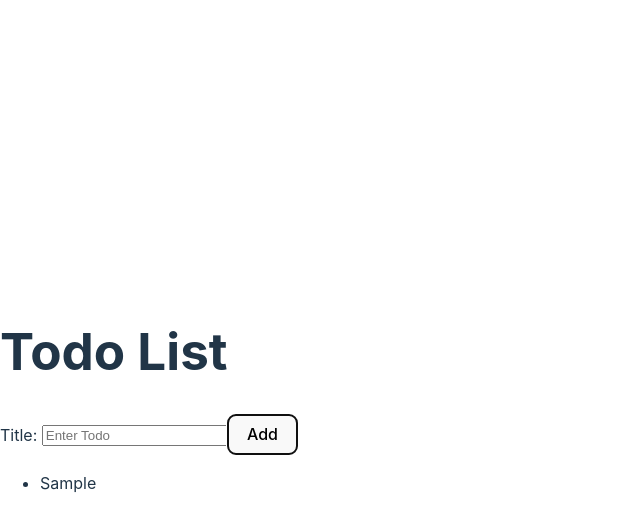
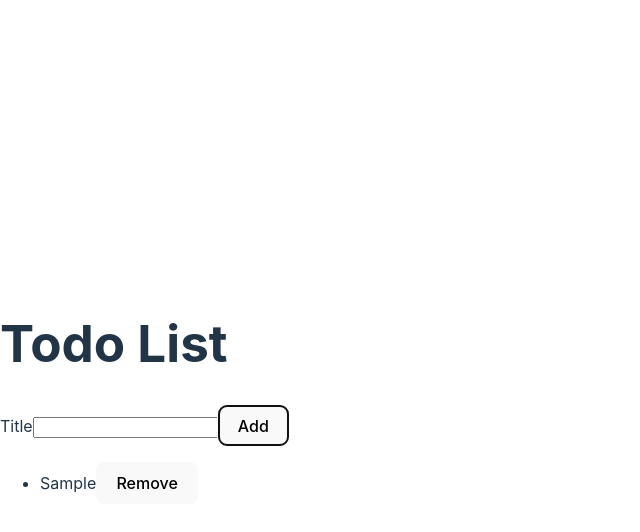
Before and after one commit to bobrova77/react-todo-v1, a React (Vite) app: page / in a window 1280 px wide. Both pictures are taken after typing "Sample" into the empty fields and a click on the button "Add". Shown: the top 532 px of the page, without its empty margins (0-640 px from the left). Built offline with nearby package versions, Linux system fonts and the light colour scheme.

Commit message:
Lesson 7 code added.

```diff
--- a/src/AddTodoForm.jsx
+++ b/src/AddTodoForm.jsx
@@ -1,4 +1,5 @@
 import React, { useState } from "react";
+import InputWithLabel from "./InputWithLabel";
 
 // // Lesson 3
 // function AddTodoForm(props) {
@@ -21,44 +22,85 @@
 
 // export default AddTodoForm;
 
-// Lesson 4
-export default function AddTodoForm({ onAddTodo }) {
-  // State for controlled input
-  const [todoTitle, setTodoTitle] = useState("");
+// // Lesson 4
+// export default function AddTodoForm({ onAddTodo }) {
+//   // State for controlled input
+//   const [todoTitle, setTodoTitle] = useState("");
 
-  // Function to handle input changes
+//   // Function to handle input changes
+//   const handleTitleChange = (event) => {
+//     const newTodoTitle = event.target.value; // сначала извлеките входное значение из eventобъекта и сохраните его в переменной с именемnewTodoTitle
+//     setTodoTitle(newTodoTitle); // Затем вызовите установщик состояния setTodoTitleи передайтеnewTodoTitle
+//   };
+
+//   // Function to handle form submission
+//   const handleAddTodo = (event) => {
+//     event.preventDefault(); // Prevent default from submit behavior
+//     // onAddTodo(todoTitle); // Pass the current title state to the present component
+//     // setTodoTitle(""); // Clear the input after submission
+
+//     // Create a new todo object
+//     const newTodo = {
+//       title: todoTitle,
+//       id: Date.now(), // Unique ID
+//     };
+
+//     onAddTodo(newTodo); // Pass the new todo object to parent
+//     setTodoTitle(""); // Clear the input field
+//   };
+//   return (
+//     <form onSubmit={handleAddTodo}>
+//       <label htmlFor="todoTitle">Title: </label>
+//       <input
+//         type="text"
+//         id="todoTitle"
+//         name="title"
+//         placeholder="Enter Todo"
+//         value={todoTitle} // Controlled input
+//         onChange={handleTitleChange} // Update state on change
+//       />
+//       <button type="submit">Add</button>
+//     </form>
+//   );
+// }
+
+// Lesson 7.3 Refactor AddTodoForm.jsx to use new InputWithLabel component and pass the necessary props
+const AddTodoForm = ({ onAddTodo }) => {
+  const [todoTitle, setTodoTitle] = React.useState("");
+
   const handleTitleChange = (event) => {
-    const newTodoTitle = event.target.value; // сначала извлеките входное значение из eventобъекта и сохраните его в переменной с именемnewTodoTitle
-    setTodoTitle(newTodoTitle); // Затем вызовите установщик состояния setTodoTitleи передайтеnewTodoTitle
+    setTodoTitle(event.target.value);
   };
 
-  // Function to handle form submission
   const handleAddTodo = (event) => {
-    event.preventDefault(); // Prevent default from submit behavior
-    // onAddTodo(todoTitle); // Pass the current title state to the present component
-    // setTodoTitle(""); // Clear the input after submission
+    event.preventDefault();
+    if (todoTitle.trim() === "") return;
+    onAddTodo({
+      title: todoTitle,
+      id: Date.now(),
+    });
+    setTodoTitle("");
+  };
 
-    // Create a new todo object
-    const newTodo = {
-      title: todoTitle,
-      id: Date.now(), // Unique ID
-    };
-
-    onAddTodo(newTodo); // Pass the new todo object to parent
-    setTodoTitle(""); // Clear the input field
-  };
   return (
     <form onSubmit={handleAddTodo}>
-      <label htmlFor="todoTitle">Title: </label>
-      <input
-        type="text"
+      <InputWithLabel
         id="todoTitle"
-        name="title"
-        placeholder="Enter Todo"
-        value={todoTitle} // Controlled input
-        onChange={handleTitleChange} // Update state on change
-      />
+        value={todoTitle}
+        onInputChange={handleTitleChange}
+        //   // 7.5 Pass a label prop to the InputWithLabel component with value "Title"
+        //   // label="Title"
+        //   // 7.10 Remove label="Title"
+        // // />
+        // {/* //   Todo:
+        // // </InputWithLabel> */}
+        // // 7.9 Refactor the InputWithLabel component
+      >
+        Title
+      </InputWithLabel>
       <button type="submit">Add</button>
     </form>
   );
-}
+};
+
+export default AddTodoForm;
--- a/src/App.jsx
+++ b/src/App.jsx
@@ -1,89 +1,122 @@
 // import React, { useState, useEffect } from "react"; // Import useState from React
-import React from "react";
+// import React from "react";
+import React, { useState, useEffect } from "react";
 import AddTodoForm from "./AddTodoForm"; // Import the new component
 import TodoList from "./TodoList"; // Import the new component
 
-// 6.8 Custom Hook
-function useSemiPersistentState(key, initialState) {
-  // 6.9 Read initial state from localStorage
-  const [state, setState] = React.useState(() => {
-    const savedValue = localStorage.getItem(key);
-    return savedValue ? JSON.parse(savedValue) : initialState;
+// // 6.8 Custom Hook
+// function useSemiPersistentState(key, initialState) {
+//   // 6.9 Read initial state from localStorage
+//   const [state, setState] = React.useState(() => {
+//     const savedValue = localStorage.getItem(key);
+//     return savedValue ? JSON.parse(savedValue) : initialState;
+//   });
+
+//   // 6.10 Persist state in localStorage whenever it changes
+//   React.useEffect(() => {
+//     localStorage.setItem(key, JSON.stringify(state));
+//   }, [key, state]);
+//   return [state, setState];
+// }
+
+// // import TodoList from "./TodoList";
+
+// // Step 5: Create an empty array with todo items
+// // const todoList = [
+// //   { id: 1, title: "Complete assignment" },
+// //   { id: 2, title: "Do the dishes" },
+// //   { id: 3, title: "Take out the trash" },
+// // ];
+
+// export default function App() {
+//   // 6.11 Use the custom hook for todoList state
+//   const [todoList, setTodoList] = useSemiPersistentState("savedTodoList", []);
+//   // const [newTodo, setNewTodo] = useState("");
+
+//   // State for Todo List
+//   // 6.2
+//   // 6.12 Delete
+//   // const [todoList, setTodoList] = useState(() => {
+//   //   const savedTodos = localStorage.getItem("savedTodoList");
+//   // // 6.4 Default State with Fallback:
+//   // try {
+//   //   return savedTodos ? JSON.parse(savedTodos) : [];
+//   // } catch (error) {
+//   //   console.error("Error parsing saved todo list from localStorage:", error);
+//   //   return [];
+//   // }
+//   // 6.6 Parse the JSON string back to an array
+//   // 6.15 Delete
+//   // return savedTodos ? JSON.parse(savedTodos) : [];
+
+//   // 6.14 Function to add a new todo
+//   const addTodo = (newTodo) => {
+//     setTodoList((prevTodos) => [...prevTodos, newTodo]);
+//   };
+
+//   // Step 6.1: Add useEffect
+//   // Save the todoList to localStorage whenever it changes
+//   // 6.15 DElete
+//   // useEffect(() => {
+//   // Save the todoList to localStorage
+//   // 6.3 Convert the todoList into a string before saving
+//   // 6.5 The useEffect hook ensures the state is saved to localStorage whenever todoList changes
+//   // localStorage.setItem("savedTodoList", JSON.stringify(todoList));
+//   // }, [todoList]); // Step 6.2: Add todoList as a dependency
+
+//   // Function to add a new todo
+//   // 6.13 Cut
+//   // const addTodo = (newTodo) => {
+//   //   // setTodoList((prevTodos) => [newTodo, ...prevTodos]); // Add new todo to list furst
+//   //   // 6.7 Add the new todo
+//   //   setTodoList((prevTodos) => [...prevTodos, newTodo]);
+
+//   return (
+//     <>
+//       {/* Step 3: Create a level-one heading */}
+//       <h1>Todo List</h1>
+//       {/*<TodoList />*/}
+//       <AddTodoForm onAddTodo={addTodo} /> {/* Pass addTodo as prop */}
+//       <TodoList todoList={todoList} />
+//       {/* <p>{newTodo}</p> */}
+//       {/* Step 4: Create an unordered list and map over the todoList array */}
+//       {/* <ul>
+//           {TodoList.map((item) => (
+//             <li key={item.id}>{item.title}</li>
+//           ))}
+//         </ul> */}
+//     </>
+//   );
+// }
+
+// 7.21 Add a removeTodo handler function and pass it as a prop to TodoList.
+
+const App = () => {
+  const [todoList, setTodoList] = useState(() => {
+    const savedTodos = localStorage.getItem("savedTodoList");
+    return savedTodos ? JSON.parse(savedTodos) : [];
   });
 
-  // 6.10 Persist state in localStorage whenever it changes
-  React.useEffect(() => {
-    localStorage.setItem(key, JSON.stringify(state));
-  }, [key, state]);
-  return [state, setState];
-}
+  useEffect(() => {
+    localStorage.setItem("savedTodoList", JSON.stringify(todoList));
+  }, [todoList]);
 
-// import TodoList from "./TodoList";
-
-// Step 5: Create an empty array with todo items
-// const todoList = [
-//   { id: 1, title: "Complete assignment" },
-//   { id: 2, title: "Do the dishes" },
-//   { id: 3, title: "Take out the trash" },
-// ];
-
-export default function App() {
-  // 6.11 Use the custom hook for todoList state
-  const [todoList, setTodoList] = useSemiPersistentState("savedTodoList", []);
-  // const [newTodo, setNewTodo] = useState("");
-
-  // State for Todo List
-  // 6.2
-  // 6.12 Delete
-  // const [todoList, setTodoList] = useState(() => {
-  //   const savedTodos = localStorage.getItem("savedTodoList");
-  // // 6.4 Default State with Fallback:
-  // try {
-  //   return savedTodos ? JSON.parse(savedTodos) : [];
-  // } catch (error) {
-  //   console.error("Error parsing saved todo list from localStorage:", error);
-  //   return [];
-  // }
-  // 6.6 Parse the JSON string back to an array
-  // 6.15 Delete
-  // return savedTodos ? JSON.parse(savedTodos) : [];
-
-  // 6.14 Function to add a new todo
   const addTodo = (newTodo) => {
     setTodoList((prevTodos) => [...prevTodos, newTodo]);
   };
 
-  // Step 6.1: Add useEffect
-  // Save the todoList to localStorage whenever it changes
-  // 6.15 DElete
-  // useEffect(() => {
-  // Save the todoList to localStorage
-  // 6.3 Convert the todoList into a string before saving
-  // 6.5 The useEffect hook ensures the state is saved to localStorage whenever todoList changes
-  // localStorage.setItem("savedTodoList", JSON.stringify(todoList));
-  // }, [todoList]); // Step 6.2: Add todoList as a dependency
-
-  // Function to add a new todo
-  // 6.13 Cut
-  // const addTodo = (newTodo) => {
-  //   // setTodoList((prevTodos) => [newTodo, ...prevTodos]); // Add new todo to list furst
-  //   // 6.7 Add the new todo
-  //   setTodoList((prevTodos) => [...prevTodos, newTodo]);
+  const removeTodo = (id) => {
+    const updatedList = todoList.filter((todo) => todo.id !== id);
+    setTodoList(updatedList);
+  };
 
   return (
     <>
-      {/* Step 3: Create a level-one heading */}
       <h1>Todo List</h1>
-      {/*<TodoList />*/}
-      <AddTodoForm onAddTodo={addTodo} /> {/* Pass addTodo as prop */}
-      <TodoList todoList={todoList} />
-      {/* <p>{newTodo}</p> */}
-      {/* Step 4: Create an unordered list and map over the todoList array */}
-      {/* <ul>
-          {TodoList.map((item) => (
-            <li key={item.id}>{item.title}</li>
-          ))}
-        </ul> */}
+      <AddTodoForm onAddTodo={addTodo} />
+      <TodoList todoList={todoList} onRemoveTodo={removeTodo} />
     </>
   );
-}
+};
+
+export default App;
--- /dev/null
+++ b/src/InputWithLabel.jsx
@@ -0,0 +1,55 @@
+// 7.1 Create Reusable Input with Label Component. Declare and export a new functional React component named InputWithLabel
+// 7.2 Move label and input JSX from AddTodoForm.jsx to InputWithLabel.jsx
+// 7.3 Reuse this "Input with Label" in a different form? The "Label" is hard-coded as "Title" which isn't very reusable
+// 7.6 Refactor Input with Label to use Component Composition
+// 7.11 Add Auto-Focus to Input
+// 7.12 The input element is focused on every render
+
+// import React from "react";
+// 7.17
+import React, { useRef, useEffect } from "react";
+
+// const InputWithLabel = ({
+//   id,
+//   value,
+//   type = "text",
+//   onInputChange,
+//   children,
+// }) => {
+// 7.4 Replace the text inside the label element with a new props variable named label
+// const InputWithLabel = ({ id, value, type = "text", onInputChange, label }) => {
+// 7.7 Replace label prop with children so that any child node(s) are used as the label text
+const InputWithLabel = ({
+  id,
+  value,
+  type = "text",
+  onInputChange,
+  children,
+}) => {
+  // Step 13: Create a ref for the input element
+  const inputRef = useRef(null);
+  // Step 14: Focus the input on every render
+  useEffect(() => {
+    inputRef.current.focus();
+  }, []);
+  return (
+    <>
+      {/* <label htmlFor={id}>{children}</label> */}
+      {/* 7.4 Replace the text inside the label element with a new props variable named label */}
+      {/* <label htmlFor={id}>{label}</label> */}
+      {/* 7.8 Replace label prop with children so that any child node(s) are used as the label text */}
+      <label htmlFor={id}>{children}</label>
+      <input
+        id={id}
+        type={type}
+        value={value}
+        onChange={onInputChange}
+        // {/* autoFocus // 7.11 Adds focus to this input on page load */}
+        // {/* 7.15 remove autoFocus */}
+        ref={inputRef} // 7.16 Attach the ref to the input
+      />
+    </>
+  );
+};
+
+export default InputWithLabel;
--- a/src/TodoList.jsx
+++ b/src/TodoList.jsx
@@ -28,11 +28,16 @@
 // }
 // export default TodoList;
 
-const TodoList = ({ todoList }) => {
+// 7.22 Remove
+// onst TodoList = ({ todoList }) => {
+// 7.23 Pass onRemoveTodo to the TodoListItem component
+const TodoList = ({ todoList, onRemoveTodo }) => {
   return (
     <ul>
+      {/* <TodoListItem key={todo.id} todo={todo} /> */}
+      {/* 7.24 */}
       {todoList.map((todo) => (
-        <TodoListItem key={todo.id} todo={todo} />
+        <TodoListItem key={todo.id} todo={todo} onRemoveTodo={onRemoveTodo} />
       ))}
     </ul>
   );
--- a/src/TodoListItem.jsx
+++ b/src/TodoListItem.jsx
@@ -1,9 +1,19 @@
+// 7.18 Add "Remove" Button to List Items - Add a button element, type "button", inside the list item with text "Remove"
+
 import React from "react";
 
-function TodoListItem({ todo }) {
+// 7.19 Remove function TodoListItem({ todo }) {
+// function TodoListItem({ todo }) {
+// 7.20 Add a button element, type "button", inside the list item with text "Remove"
+const TodoListItem = ({ todo, onRemoveTodo }) => {
   return (
     //Move list item JSX from TodoList.jsx to TodoListItem.jsx
-    <li>{todo.title}</li>
+    <li>
+      {todo.title}
+      <button type="button" onClick={() => onRemoveTodo(todo.id)}>
+        Remove
+      </button>
+    </li>
   );
-}
+};
 export default TodoListItem;
```
